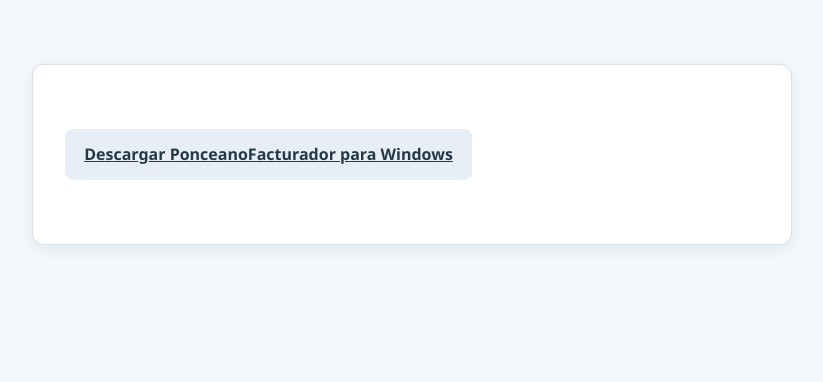
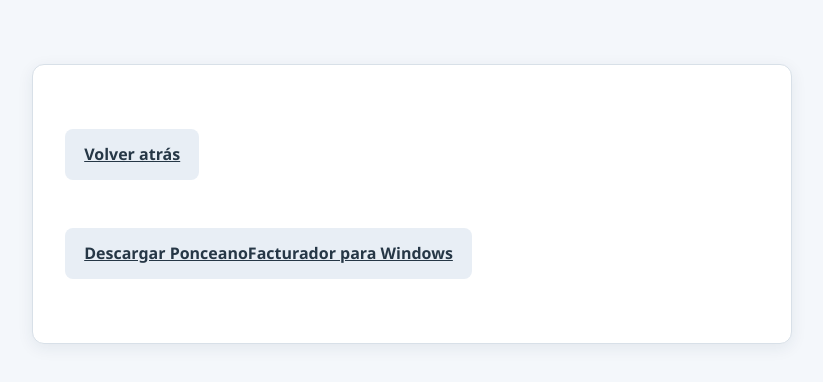
Before and after one commit to ponceano49/ponceanomultiservicios, a plain HTML site: page descargas.html in a window 1280 px wide. Shown: the whole page, without its empty margins (228-1051 px from the left). Drawn offline with Linux system fonts and the light colour scheme.

Commit message:
Restaurar botón de regreso en descargas
Co-authored-by: Copilot <223556219+Copilot@users.noreply.github.com>

```diff
--- a/descargas.html
+++ b/descargas.html
@@ -20,6 +20,7 @@
 </head>
 <body>
 <main>
+    <p><a class="enlace" href="index.html">Volver atrás</a></p>
     <p><a class="enlace" href="https://drive.google.com/uc?export=download&amp;id=1jSzLXp1JVaoaH41ShC_QPYT6CEd6_rzN" rel="noopener noreferrer" referrerpolicy="no-referrer">Descargar PonceanoFacturador para Windows</a></p>
 </main>
 </body>
```
